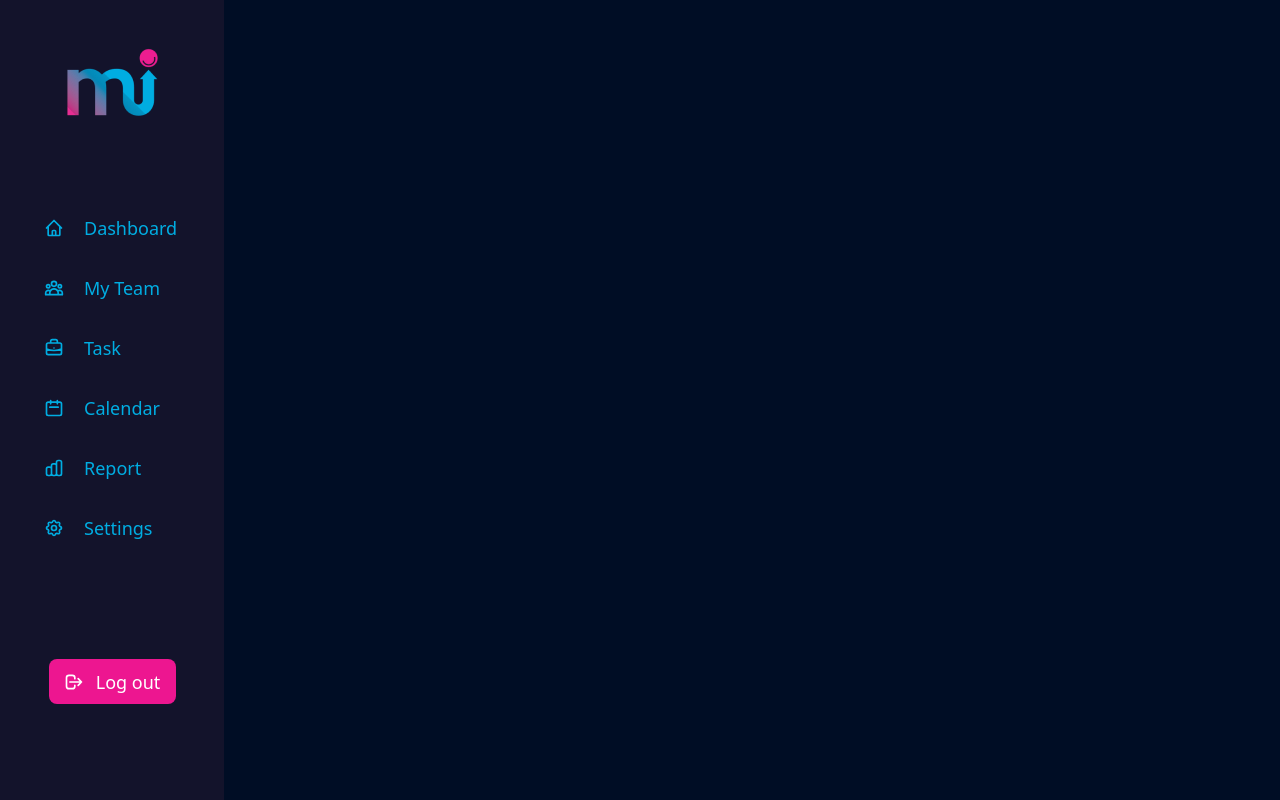
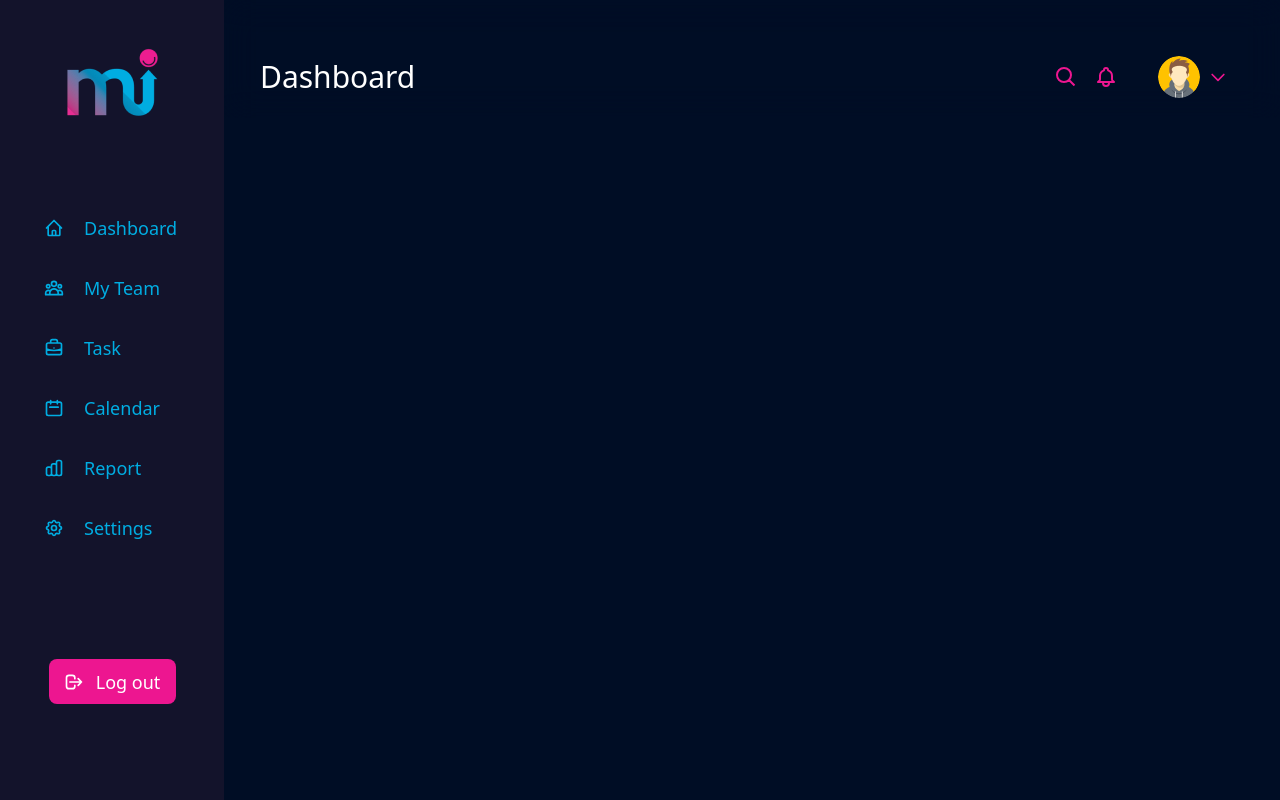
Before and after one commit to Credit-First/formi-frontend, a Next.js app: page / in a window 1280 px wide. Built offline with nearby package versions, Linux system fonts and the light colour scheme.

Commit message:
feat: navbar

```diff
--- a/src/layout/index.tsx
+++ b/src/layout/index.tsx
@@ -2,6 +2,7 @@ import Head from 'next/head'
 import Seo from './seo'
 import { LayoutProps } from '@/types';
 import Sidebar from './sidebar';
+import Navbar from './navbar';
 
 const Layout = ({ children }: LayoutProps): JSX.Element => {
 
@@ -18,6 +19,7 @@ const Layout = ({ children }: LayoutProps): JSX.Element => {
         <div className="flex">
           <Sidebar />
           <div className='w-full bg-back-main'>
+            <Navbar />
             <div className='w-full px-9 py-12'>
               {children}
             </div>
--- /dev/null
+++ b/src/layout/navbar.tsx
@@ -0,0 +1,26 @@
+import Image from 'next/image';
+import { BellIcon, SearchIcon, ChevronDownIcon } from '@heroicons/react/outline';
+
+const Navbar = (): JSX.Element => {
+  return (
+    <div className='z-10 w-full sticky top-0 flex items-center justify-between px-9 pt-14 pb-5 backdrop-blur-lg'>
+      <div className='text-3xl text-white'>Dashboard</div>
+      <div className='flex items-center justify-center text-symbol-main mr-4'>
+        <SearchIcon className='h-10 w-10 rounded-full hover:bg-white/10 p-2' />
+        <BellIcon className='h-10 w-10  rounded-full hover:bg-white/10 p-2 mr-8' />
+        <div className='flex items-center justify-center'>
+          <Image
+            className='rounded-full'
+            src='/images/avatar.png'
+            width={42}
+            height={42}
+            alt='avatar'
+          />
+          <ChevronDownIcon className="h-5 w-5 ml-2" />
+        </div>
+      </div>
+    </div>
+  )
+}
+
+export default Navbar
--- a/tailwind.config.js
+++ b/tailwind.config.js
@@ -11,6 +11,7 @@ module.exports = {
         'text-detail': '#9090BA',
         'border-sidebar': '#3954FF',
         'btn-secondary': '#ED1690',
+        'symbol-main': '#ED1690',
       },
     },
   },
```
